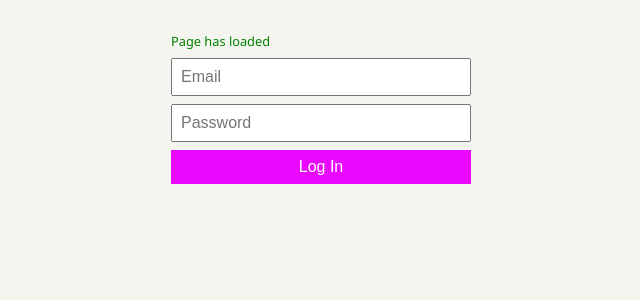
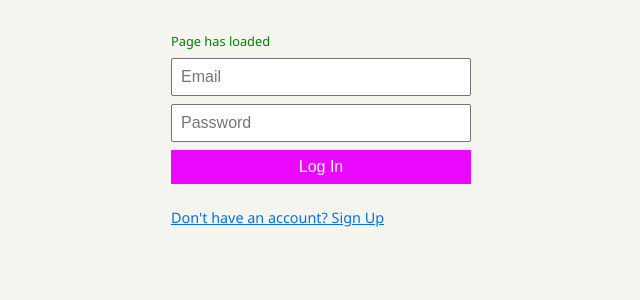
Before and after one commit to LabibMiah/TOR-ing, a Next.js app in the folder tor-ings-app/: page /Login in a window 1280 px wide. Shown: the top 300 px of the page, without its empty margins (319-959 px from the left). Built offline with nearby package versions, Linux system fonts and the light colour scheme; no server answers.

Commit message:
Got rid of some redundent links like the about in the about page and added the link to the contact page

```diff
--- a/tor-ings-app/app/Login/page.tsx
+++ b/tor-ings-app/app/Login/page.tsx
@@ -2,6 +2,7 @@
 
 import { useState } from "react";
 import { createClient } from "../../lib/supabase/client";
+import Link from "next/link";
 
 export default function LoginPage() {
   const supabase = createClient();
@@ -111,6 +112,9 @@ export default function LoginPage() {
       >
         {isLoading ? "Logging in..." : "Log In"}
       </button>
+     <Link href="/signup" style={{ marginTop: "1rem", fontSize: "0.9rem", color: "#0070f3" }}>
+        Don't have an account? Sign Up
+      </Link>
     </div>
   );
 }
--- a/tor-ings-app/app/about/page.tsx
+++ b/tor-ings-app/app/about/page.tsx
@@ -13,7 +13,6 @@ export default function AboutPage() {
           <Link href="/">Home</Link>
           <Link href="/login">Login</Link>
           <Link href="/contact">Contact</Link>
-          <Link href="/about">About</Link>
         </nav>
       </header>
 
--- a/tor-ings-app/app/contact/page.tsx
+++ b/tor-ings-app/app/contact/page.tsx
@@ -13,6 +13,7 @@ export default function Contact() {
 
           <Link href="/">Home</Link>
           <Link href="/login">Login</Link>
+          <Link href="about">About</Link>
         </nav>
       </header>
 
```
